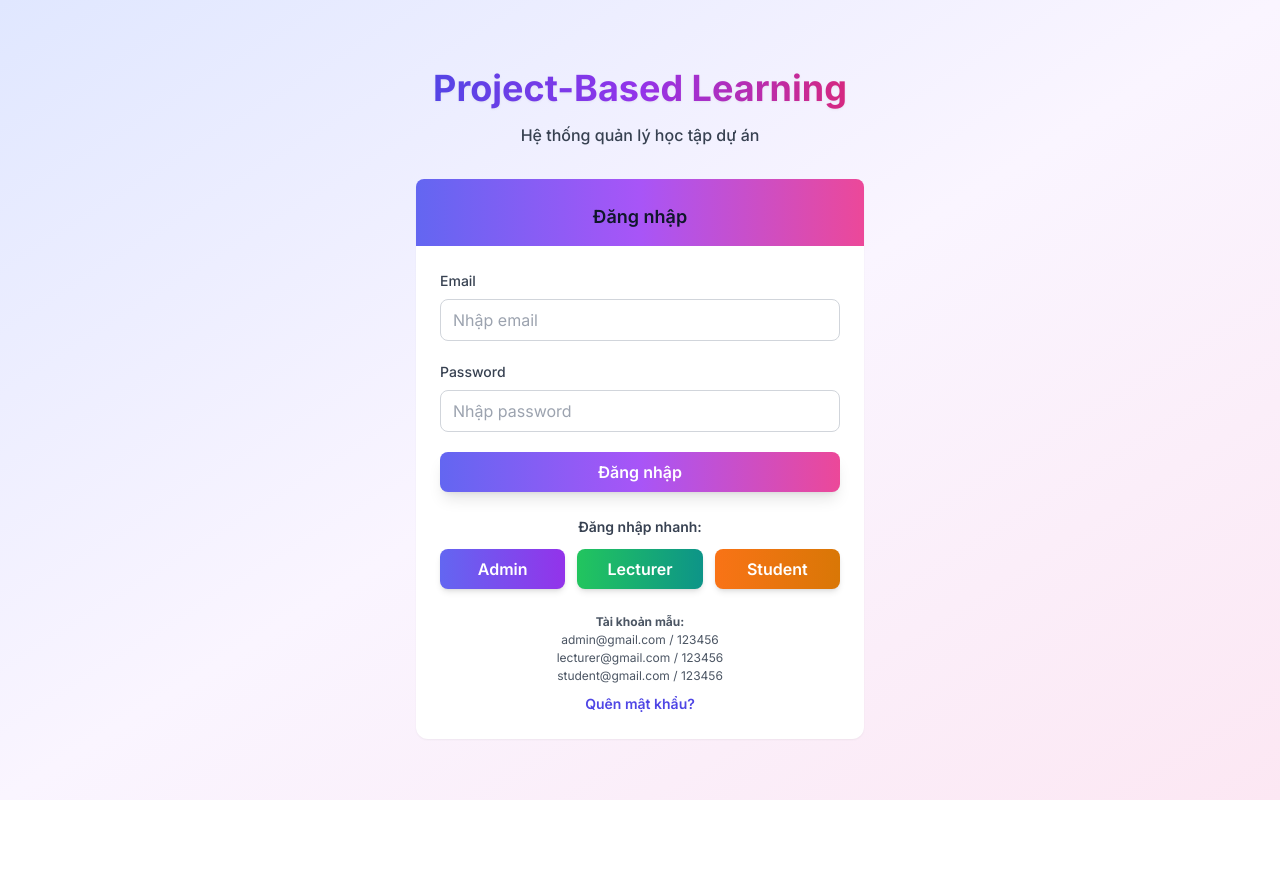
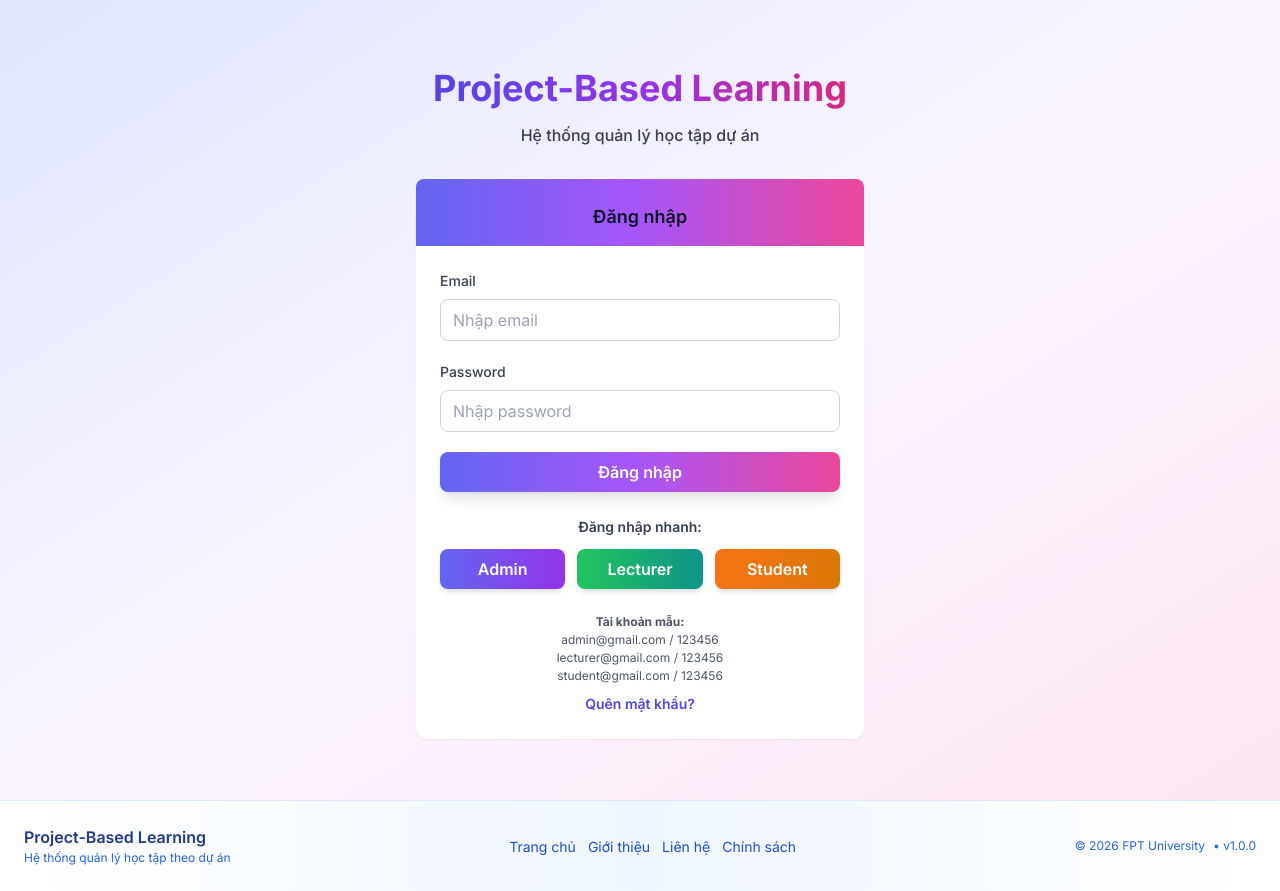
Before and after one commit to NguyenThiNhaUyen/JIRA-GITHUB-EXPORT-SYSTEM, a React (Vite) app in the folder apps/web/: page /login in a window 1280 px wide. Before the commit the page ends 800 px from the top, so only its background shows below. Built offline with nearby package versions, Linux system fonts and the light colour scheme.

Commit message:
Add global footer layout

```diff
--- a/apps/web/src/App.jsx
+++ b/apps/web/src/App.jsx
@@ -1,6 +1,7 @@
 // App: Routing configuration với role-based access cho Project-Based Learning Management
 import { Routes, Route, Navigate } from "react-router-dom";
 import { MainLayout } from "./components/layout/main-layout.jsx";
+import { Footer } from "./components/layout/footer.jsx";
 import ProtectedRoute from "./components/protected-route.jsx";
 import RoleGuard from "./components/role-guard.jsx";
 import Login from "./pages/login.jsx";
@@ -45,6 +46,8 @@ export default function App() {
 
   // Always redirect to login first, let user choose role
   return (
+    <div className="min-h-screen flex flex-col">
+      <div className="flex-1">
         <Routes>
           {/* Public routes */}
           <Route path="/test-ui" element={<TestUI />} />
@@ -127,7 +130,6 @@ export default function App() {
             }
           />
 
-
           <Route
             path="/lecturer/course/:courseId/manage-groups"
             element={
@@ -186,5 +188,8 @@ export default function App() {
             }
           />
         </Routes>
+      </div>
+      <Footer />
+    </div>
   );
 }
--- /dev/null
+++ b/apps/web/src/components/layout/footer.jsx
@@ -0,0 +1,25 @@
+// Footer - App footer with status and quick links
+export function Footer() {
+  return (
+    <footer className="border-t border-blue-100 bg-gradient-to-r from-white via-blue-50 to-white">
+      <div className="px-4 lg:px-6 py-6 flex flex-col gap-4 lg:flex-row lg:items-center lg:justify-between">
+        <div>
+          <div className="font-semibold text-blue-900">Project-Based Learning</div>
+          <div className="text-xs text-blue-600">Hệ thống quản lý học tập theo dự án</div>
+        </div>
+
+        <nav className="flex flex-wrap gap-3 text-sm text-blue-700">
+          <a className="hover:text-blue-900" href="#">Trang chủ</a>
+          <a className="hover:text-blue-900" href="#">Giới thiệu</a>
+          <a className="hover:text-blue-900" href="#">Liên hệ</a>
+          <a className="hover:text-blue-900" href="#">Chính sách</a>
+        </nav>
+
+        <div className="text-xs text-blue-600 flex flex-wrap items-center gap-2">
+          <span>© 2026 FPT University</span>
+          <span>• v1.0.0</span>
+        </div>
+      </div>
+    </footer>
+  );
+}
```
Also changed, not shown: 1 other file (tests, documents, lock files or other folders). Lines whose indentation alone changed are shown as unchanged.
